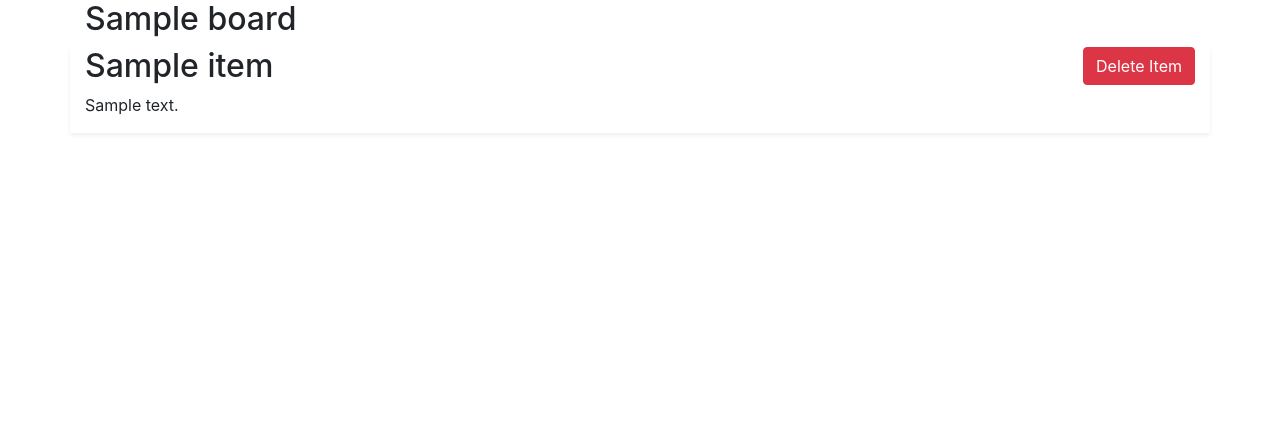
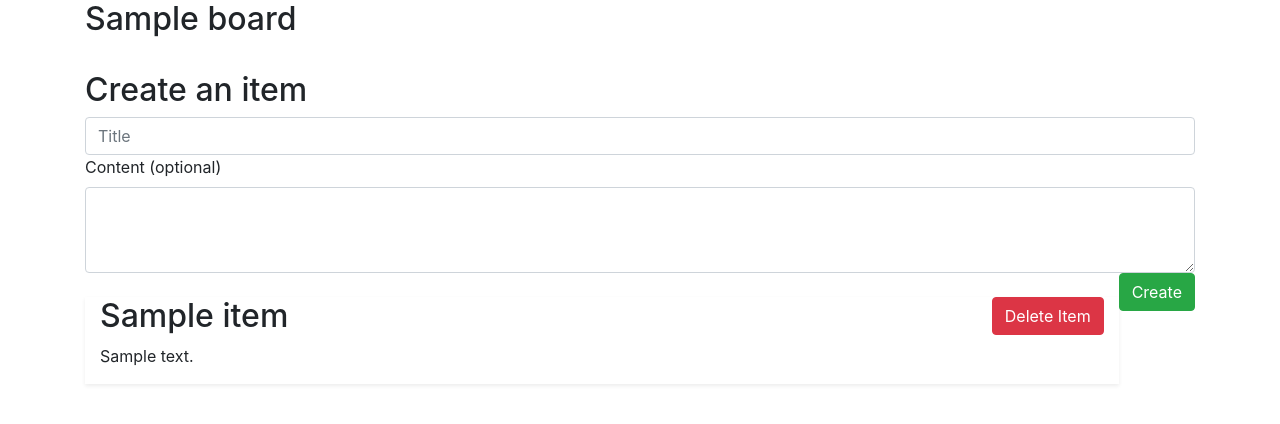
Before and after one commit to ViktorBash/Twizzle, a Django app: page /board/1/ in a window 1280 px wide. Shown: the part 62-486 px from the top of the page. Run offline with Django 3.2, Linux system fonts and the light colour scheme; a user stored in the database is signed in; tables that the repository leaves empty hold one stand-in row (values such as "Sample post"); some libraries are stand-ins or nearby versions.

Commit message:
Now user can add todo items to their boards

```diff
--- a/twizzle/todoboard/templates/todoboard/board_detail.html
+++ b/twizzle/todoboard/templates/todoboard/board_detail.html
@@ -3,6 +3,18 @@
     <div class="container">
         {% if boards.author == user %}
             <h2>{{ boards.title }}</h2>
+            <br>
+            <form action="create-item/" method="post">
+                {% csrf_token %}
+                <h2>Create an item</h2>
+                <input class="form-control" type="text" placeholder="Title" name="title">
+                <label for="exampleFormControlTextarea1">Content (optional)</label>
+                <textarea name="content" class="form-control" id="exampleFormControlTextarea1" rows="3"></textarea>
+
+                <button type="submit" class="btn btn-success float-right">Create</button>
+            </form>
+            <br>
+
             {% for item in items %}
                 <div class="row shadow-sm">
                     <div class="col">
@@ -10,7 +22,7 @@
                         <p>{{ item.content }}</p>
                     </div>
                     <div class="col">
-                        <form action="delete-item/{{ item.id }}/" method="post" >
+                        <form action="delete-item/{{ item.id }}/" method="post">
                             {% csrf_token %}
                             <button type="submit" class="btn btn-danger float-right">Delete Item</button>
                         </form>
@@ -24,9 +36,9 @@
 
         {% else %}
             <div class="container">
-            <h3>Looks like you're not the owner of this board, get to the <a class="nav-link"
-                                                                             href="{% url 'login' %}">login
-                page </a> to access your boards.</h3>
+                <h3>Looks like you're not the owner of this board, get to the <a class="nav-link"
+                                                                                 href="{% url 'login' %}">login
+                    page </a> to access your boards.</h3>
             </div>
         {% endif %}
 
--- a/twizzle/todoboard/urls.py
+++ b/twizzle/todoboard/urls.py
@@ -1,6 +1,6 @@
 from django.contrib import admin
 from django.urls import path
-from .views import home, HomeView, BoardDetail, delete_item, create_board
+from .views import home, HomeView, BoardDetail, delete_item, create_board, create_item
 from . import views
 
 urlpatterns = [
@@ -8,4 +8,5 @@ urlpatterns = [
     path('board/<int:pk>/', BoardDetail.as_view(), name="board-detail"),
     path('board/<int:pk>/delete-item/<int:itempk>/', views.delete_item, name="delete-item"),
     path('create-board/', views.create_board, name="create-board"),
+    path('board/<int:pk>/create-item/', views.create_item, name='create-item'),
 ]
--- a/twizzle/todoboard/views.py
+++ b/twizzle/todoboard/views.py
@@ -1,4 +1,4 @@
-from django.shortcuts import render, get_object_or_404
+from django.shortcuts import render, get_object_or_404, redirect
 from .models import Board, Items
 from django.views.generic import (ListView,
                                   DetailView,
@@ -8,7 +8,7 @@ from django.views.generic import (ListView,
                                   )
 from django.contrib.auth.mixins import LoginRequiredMixin, UserPassesTestMixin
 from django.contrib.auth.models import User
-from django.http import HttpResponseRedirect
+from django.http import HttpResponseRedirect, HttpResponse
 
 # Create your views here.
 def home(request):
@@ -71,3 +71,12 @@ def create_board(request):
     created_board = Board.objects.create(title=title, author=request.user)
 
     return HttpResponseRedirect("/")
+
+def create_item(request, pk):
+    title = request.POST['title']
+    content = request.POST['content']
+
+    created_item = Items.objects.create(title=title, author=request.user, board_id=pk, content=content)
+    # return HttpResponseRedirect("")
+    return_link = "/board/" + str(pk) + "/"
+    return redirect(return_link)
```
